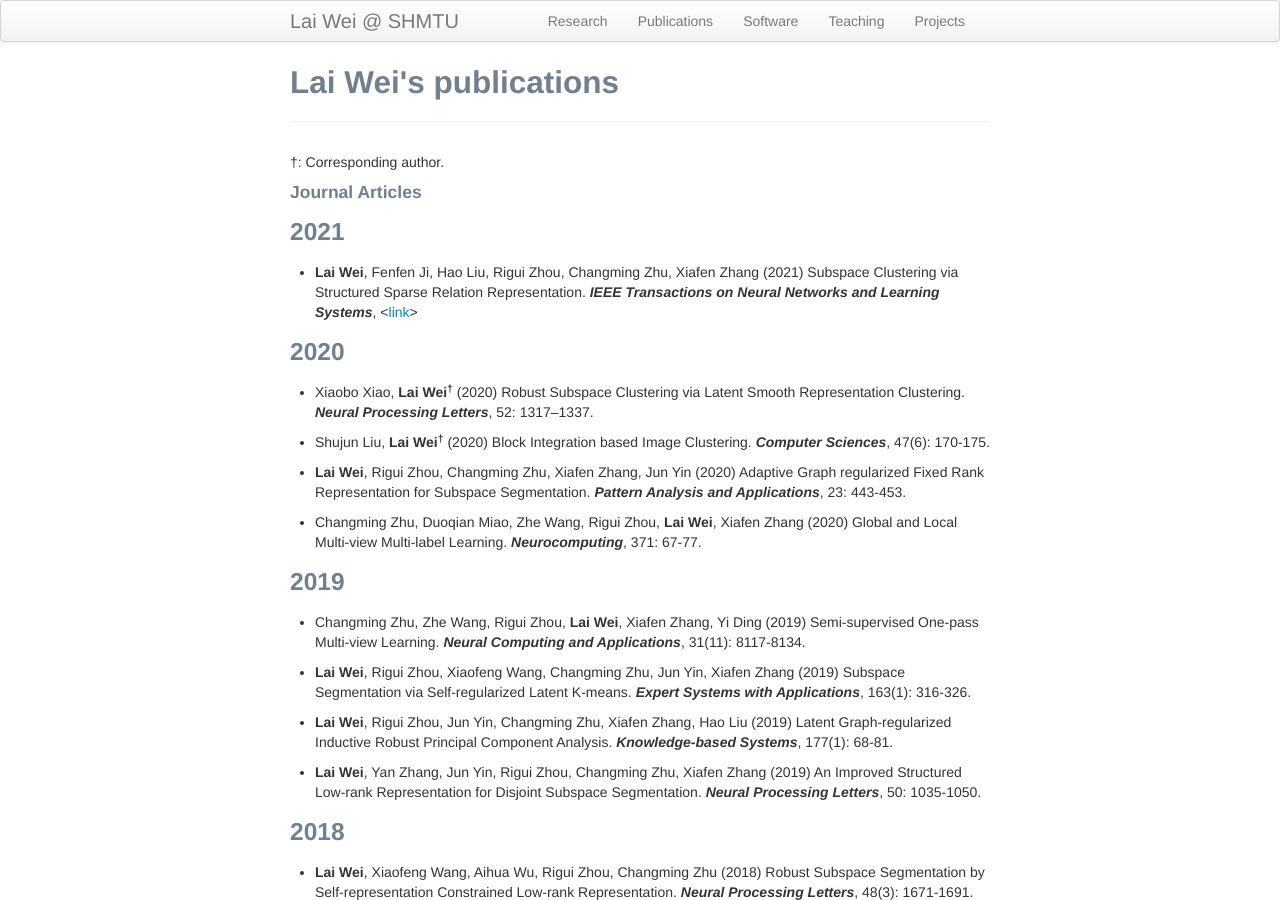
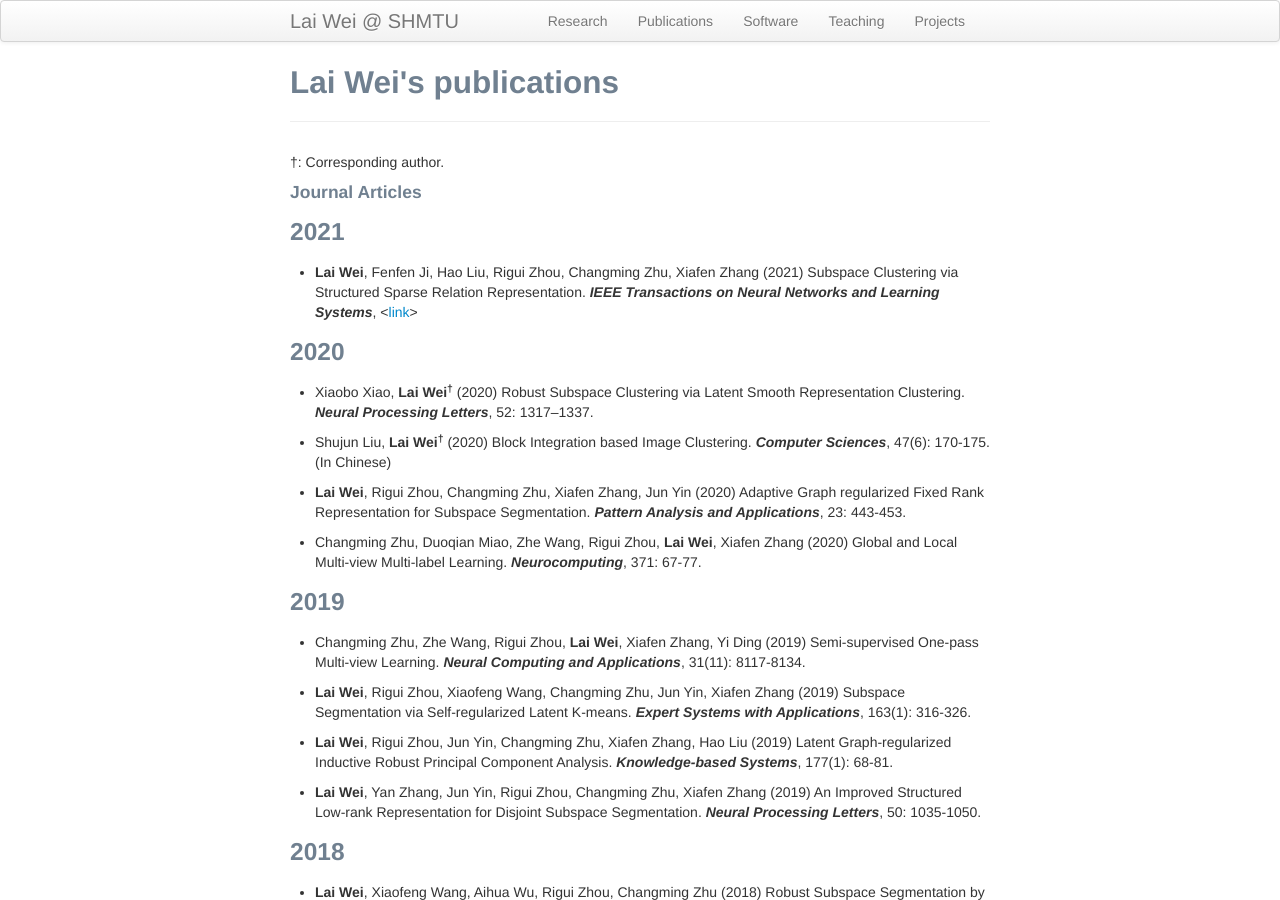
Before and after one commit to weilyshmtu/weilyshmtu.github.io, a Jekyll site: the page built from pages/pubs.md, in a window 1280 px wide and 900 px high. Built offline with Jekyll 4.4.1, drawn with Linux system fonts in a browser that asks for light colours.

Commit message:
Update pubs.md

```diff
--- a/pages/pubs.md
+++ b/pages/pubs.md
@@ -13,7 +13,7 @@ title: Lai Wei's publications
 ### 2020
 <ul> <li> Xiaobo Xiao, <b>Lai Wei<sup>&dagger;</sup></b> (2020) Robust Subspace Clustering via Latent Smooth Representation Clustering. <i><b>Neural Processing Letters</b></i>, 52: 1317–1337.</li></ul>
 
-<ul> <li> Shujun Liu, <b>Lai Wei<sup>&dagger;</sup></b> (2020) Block Integration based Image Clustering. <i><b>Computer Sciences</b></i>, 47(6): 170-175.</li></ul>
+<ul> <li> Shujun Liu, <b>Lai Wei<sup>&dagger;</sup></b> (2020) Block Integration based Image Clustering. <i><b>Computer Sciences</b></i>, 47(6): 170-175. (In Chinese)</li></ul>
 
 <ul> <li> <b>Lai Wei</b>, Rigui Zhou, Changming Zhu, Xiafen Zhang, Jun Yin (2020) Adaptive Graph regularized Fixed Rank Representation for Subspace Segmentation. <i><b>Pattern Analysis and Applications</b></i>, 23: 443-453.</li></ul>
 
```
